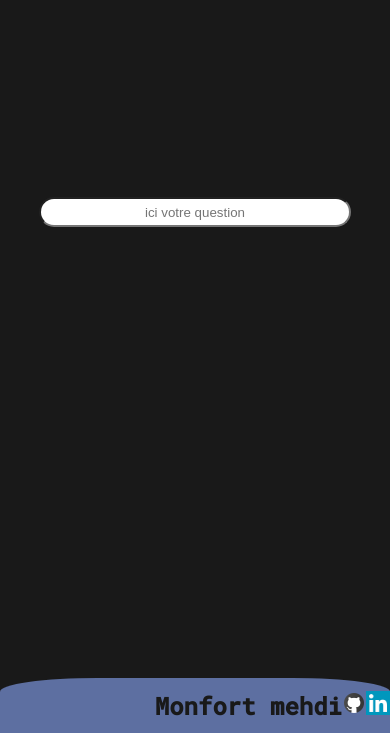
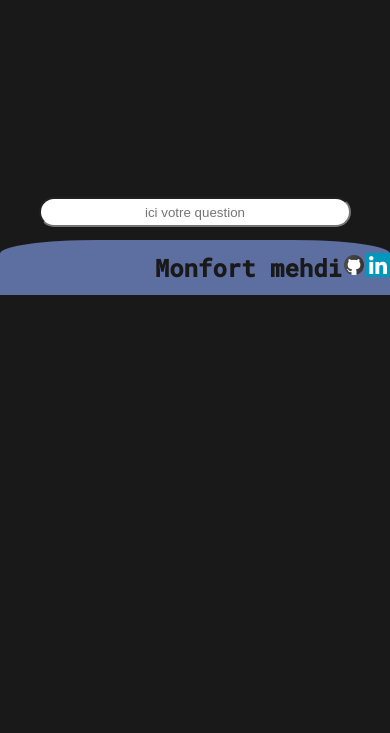
Before and after one commit to mehdi-monfort/P7_GrandPy_Bot, a Flask app: page / in a window 390 px wide. Shown: the part 549-1282 px from the top of the page. After the commit the page ends 844 px from the top, so only its background shows below. Run offline with Flask 2, Linux system fonts and the light colour scheme; some libraries are stand-ins or nearby versions.

Commit message:
update responsive

```diff
--- a/app/static/css/style.css
+++ b/app/static/css/style.css
@@ -63,7 +63,7 @@ input[type=text] {
 
 .scroller {
   width: 90%;
-  height: 650px;
+  height: 70vh;
   overflow-y: scroll;
 }
 
@@ -134,12 +134,12 @@ input[type=text] {
   flex-shrink: 0;
   justify-content: flex-end;
   align-items: center;
-  top: 85px;
   width: 100%;
   height: 55px;
   font-size: x-large;
   background-color: #5D6FA1;
-  position: relative;
+  bottom:0;
+  position: absolute;
   border-radius: 25% 25% 0% 0%;
 }
 
@@ -151,17 +151,14 @@ input[type=text] {
   height: 25px;
 }
 
-@media (width < 1200px) and (orientation: portrait) {
+/* @media (max-width : 1200px) and (orientation: portrait) {
     .scroller {
       height: 1000px;
     }
-    .footer {
-      top: 122px;
-    }
-}
+} */
 
-@media (width < 900px) and (orientation: landscape) {
+/* @media (max-width : 900px) and (orientation: landscape) {
   input[type=text] {
     margin-bottom: 5%;
     }
-}
+} */
```
